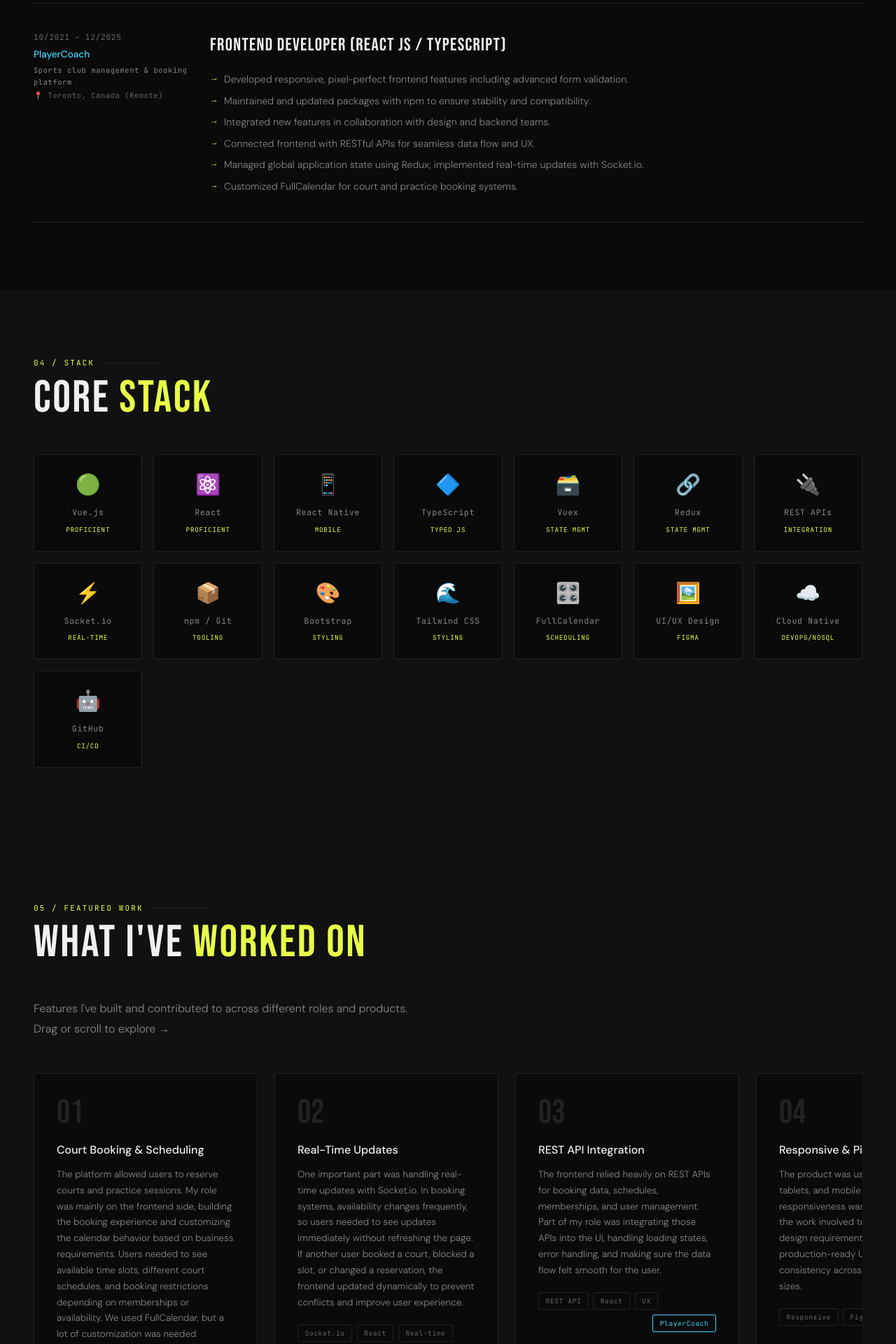
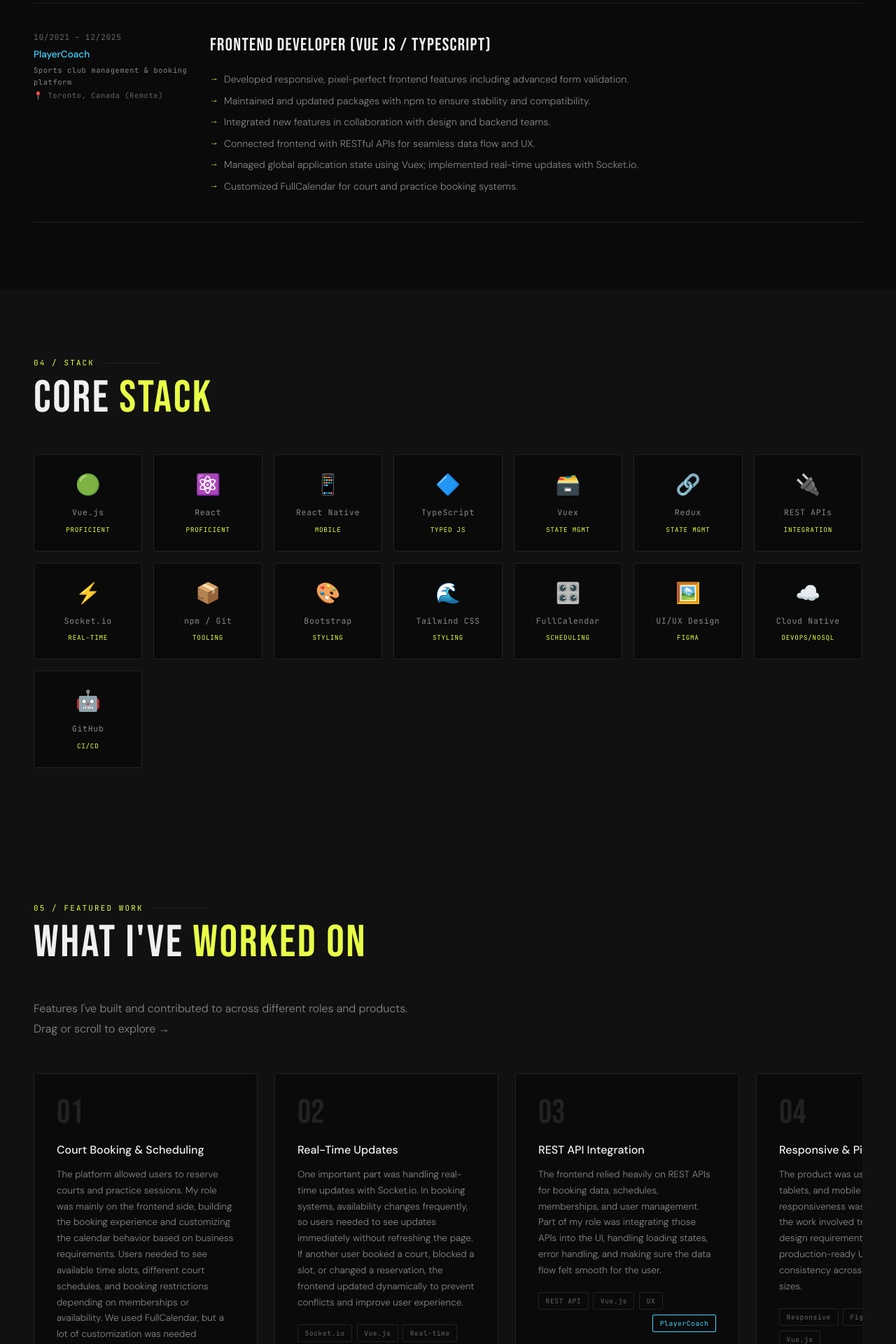
Before and after one commit to Rh96/portfolio-site, a Nuxt app: page / in a window 1280 px wide. Shown: the part 1860-3780 px from the top of the page at 70% size. Built offline with nearby package versions, Linux system fonts and the light colour scheme.

Commit message:
minor changes are made

```diff
--- a/data/experience.ts
+++ b/data/experience.ts
@@ -27,13 +27,13 @@
     company: 'PlayerCoach',
     project: 'Sports club management & booking platform',
     location: '📍 Toronto, Canada (Remote)',
-    role: 'Frontend Developer (React JS / TypeScript)',
+    role: 'Frontend Developer (Vue JS / TypeScript)',
     bullets: [
       'Developed responsive, pixel-perfect frontend features including advanced form validation.',
       'Maintained and updated packages with npm to ensure stability and compatibility.',
       'Integrated new features in collaboration with design and backend teams.',
       'Connected frontend with RESTful APIs for seamless data flow and UX.',
-      'Managed global application state using Redux; implemented real-time updates with Socket.io.',
+      'Managed global application state using Vuex; implemented real-time updates with Socket.io.',
       'Customized FullCalendar for court and practice booking systems.',
     ],
   },
--- a/data/features.ts
+++ b/data/features.ts
@@ -11,28 +11,28 @@
     number: '01',
     title: 'Court Booking & Scheduling',
     desc: "The platform allowed users to reserve courts and practice sessions. My role was mainly on the frontend side, building the booking experience and customizing the calendar behavior based on business requirements. Users needed to see available time slots, different court schedules, and booking restrictions depending on memberships or availability. We used FullCalendar, but a lot of customization was needed because the default behavior didn't fully match the sports club workflow.",
-    tags: ['React', 'FullCalendar', 'Redux'],
+    tags: ['Vue.js', 'FullCalendar', 'Vuex'],
     company: 'PlayerCoach',
   },
   {
     number: '02',
     title: 'Real-Time Updates',
     desc: "One important part was handling real-time updates with Socket.io. In booking systems, availability changes frequently, so users needed to see updates immediately without refreshing the page. If another user booked a court, blocked a slot, or changed a reservation, the frontend updated dynamically to prevent conflicts and improve user experience.",
-    tags: ['Socket.io', 'React', 'Real-time'],
+    tags: ['Socket.io', 'Vue.js', 'Real-time'],
     company: 'PlayerCoach',
   },
   {
     number: '03',
     title: 'REST API Integration',
     desc: "The frontend relied heavily on REST APIs for booking data, schedules, memberships, and user management. Part of my role was integrating those APIs into the UI, handling loading states, error handling, and making sure the data flow felt smooth for the user.",
-    tags: ['REST API', 'React', 'UX'],
+    tags: ['REST API', 'Vue.js', 'UX'],
     company: 'PlayerCoach',
   },
   {
     number: '04',
     title: 'Responsive & Pixel-Perfect UI',
     desc: "The product was used on desktop, tablets, and mobile devices, so responsiveness was important. A lot of the work involved translating Figma or design requirements into clean, production-ready UI while maintaining consistency across different screen sizes.",
-    tags: ['Responsive', 'Figma', 'CSS', 'React'],
+    tags: ['Responsive', 'Figma', 'CSS', 'Vue.js'],
     company: 'PlayerCoach',
   },
   {
--- a/data/qa.ts
+++ b/data/qa.ts
@@ -14,6 +14,6 @@
   },
   {
     question: 'What was your role in the team?',
-    answer: 'I was mainly focused on frontend development in React, implementing features, integrating APIs, improving UI/UX behavior, and collaborating closely with design and backend teams.',
+    answer: 'I was mainly focused on frontend development in Vue.js, implementing features, integrating APIs, improving UI/UX behavior, and collaborating closely with design and backend teams.',
   },
 ]
```
